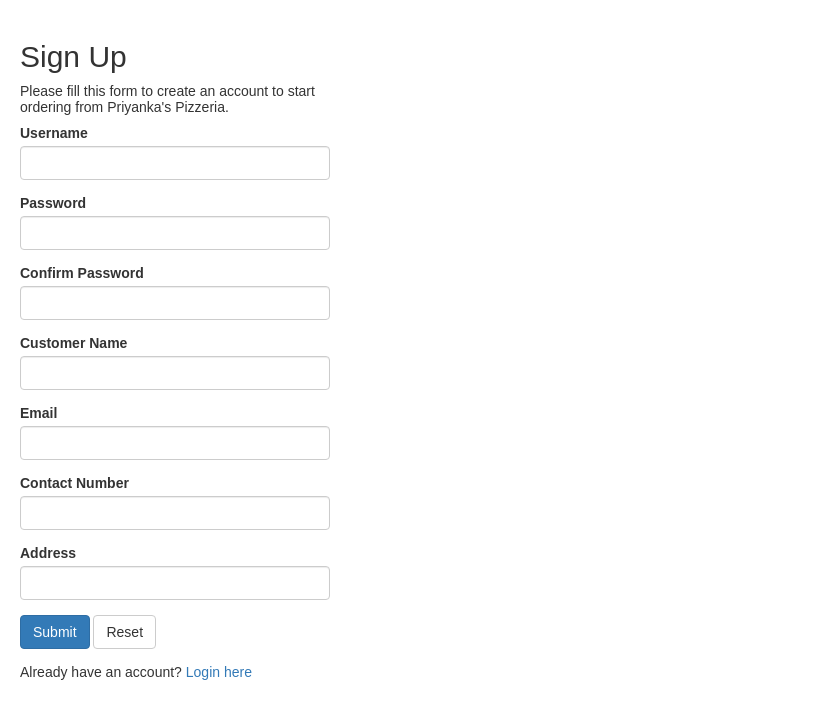
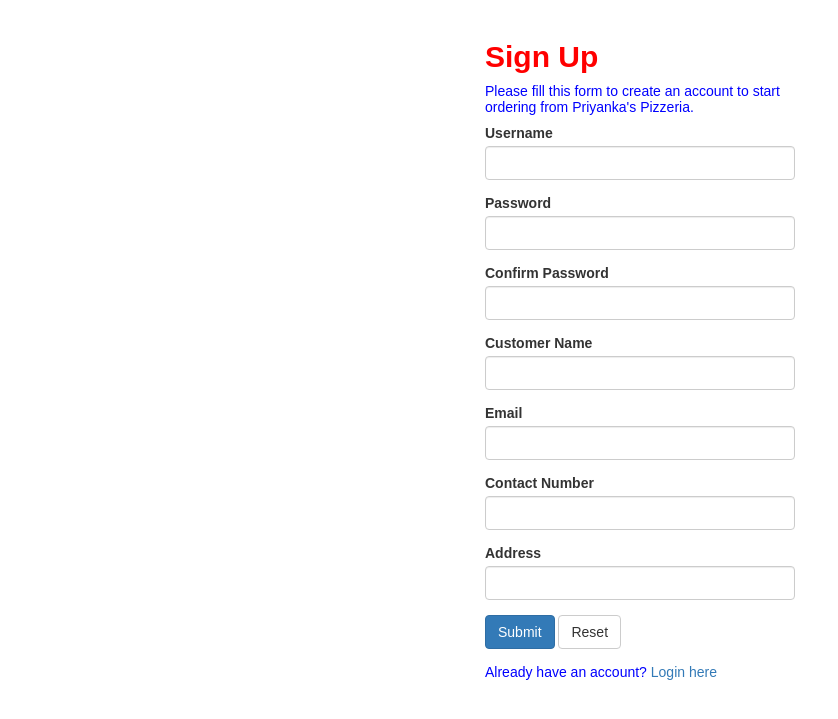
Before and after one commit to Dantusaikamal/Priyankas-Pizzeria, a PHP site: page /register.php in a window 1280 px wide. Shown: the top 719 px of the page, without its empty margins (0-838 px from the left). Run offline with PHP 8.4, Linux system fonts and the light colour scheme.

Commit message:
Added UI

```diff
--- a/register.php
+++ b/register.php
@@ -6,7 +6,24 @@
     <link rel="stylesheet" href="https://maxcdn.bootstrapcdn.com/bootstrap/3.3.7/css/bootstrap.css">
     <style type="text/css">
         body{ font: 14px sans-serif; }
-        .wrapper{ width: 350px; padding: 20px; }
+        .wrapper{
+            width: 350px;
+            padding: 20px;
+            display: flex;
+            flex-direction: column;
+            margin-left: auto;
+            margin-right: auto;
+        }
+
+        h2{
+            color: red;
+            font-weight: bold;
+
+        }
+
+        .wrapper p{
+            color: blue;
+        }
     </style>
 </head>
 <body>
```
